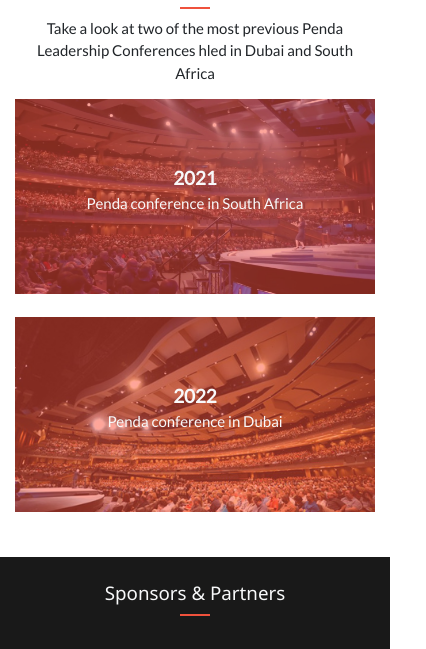
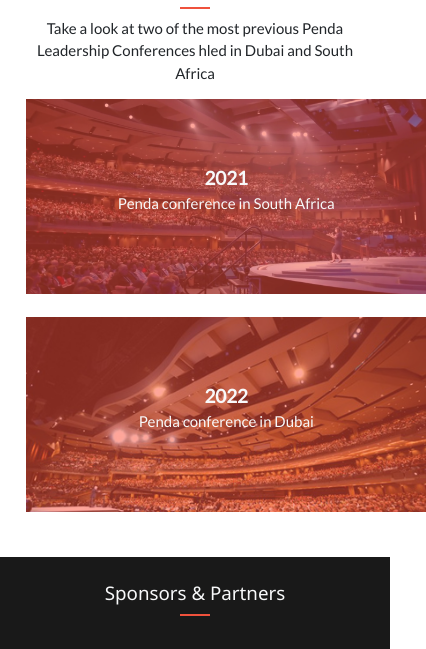
Before and after one commit to c00p75/Capstone-project-Conference-page, a website: page about.html in a window 390 px wide. Shown: the part 1206-1855 px from the top of the page, 426 px wide, since content can reach past the window. Drawn offline with nearby package versions, Linux system fonts and the light colour scheme; a web font is replaced by a local one.

Commit message:
Add responsiveness to showcasecontainer

```diff
--- a/about.html
+++ b/about.html
@@ -87,7 +87,7 @@
       <h2 class="fs-5 fw-bold px-4 pb-1">See the past Penda conferences</h2>
       <div class="line"></div>
       <p class="px-4 pt-2">Take a look at two of the most previous Penda Leadership Conferences hled in Dubai and South Africa</p>
-      <div class="showcase row gap-4 px-3">
+      <div class="showcase d-flex flex-column flex-md-row justify-content-center align-items-center gap-4 px-3">
         <div class="conference-container container-fluid text-light col-12 col-md-6" style="background-image: url(Images/recap1.jpg);">
           <div class="conference-bg container-fluid p-5 d-flex flex-column justify-content-center">
             <p><span class="fs-5 fw-bold">2021</span><br>Penda conference in South Africa</p>
```
